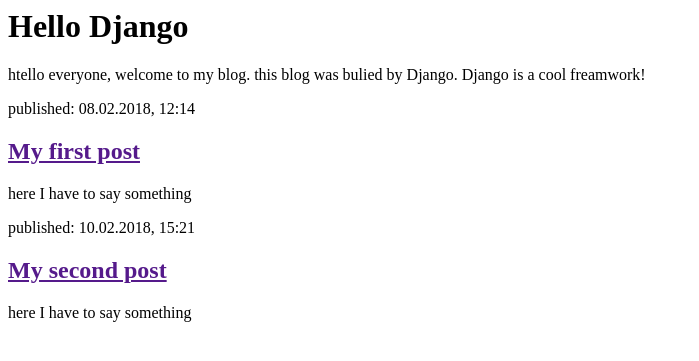
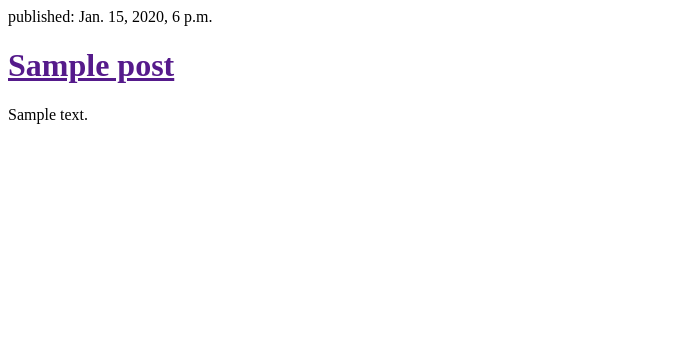
Before and after one commit to shanyhung/my-first-blog, a Django app: template blog/templates/blog/post_list.html in a window 1280 px wide. Shown: the top 361 px of the page, without its empty margins (0-699 px from the left). Run offline with Django 3.2, Linux system fonts and the light colour scheme; the template is opened without the code that fills it: values that come from a table or form of the project are taken from there, others are empty; tables that the repository leaves empty hold one stand-in row (values such as "Sample post").

Commit message:
modified templates to display posts from database.

```diff
--- a/blog/templates/blog/post_list.html
+++ b/blog/templates/blog/post_list.html
@@ -4,20 +4,13 @@
     </head>
     <body>
         <div>
-            <h1>Hello Django</h1>
-            <p>htello everyone, welcome to my blog. this blog was bulied by Django. Django is a cool freamwork!</p>
-        </div>
-
-        <div>
-            <p>published: 08.02.2018, 12:14</p>
-            <h2><a href=''>My first post</a></h2>
-            <p>here I have to say something</p>
-        </div>
-
-        <div>
-            <p>published: 10.02.2018, 15:21</p>
-            <h2><a href=''>My second post</a></h2>
-            <p>here I have to say something</p>
+            {% for post in posts %}
+                <div>
+                    <p>published: {{ post.published_date }}</p>
+                    <h1><a href=''>{{ post.title }}</a></h1>
+                    <p>{{ post.text|linebreaksbr}}</p>
+                </div>
+            {% endfor %}
         </div>
     </body>
 </html>
--- a/blog/views.py
+++ b/blog/views.py
@@ -1,5 +1,8 @@
 from django.shortcuts import render
 
 # Create your views here.
+from django.utils import timezone
+from .models import Post
 def post_list(request):
-    return render(request, 'blog/post_list.html', {})
+    posts = Post.objects.filter(published_date__lte=timezone.now()).order_by('published_date')
+    return render(request, 'blog/post_list.html', {'posts': posts})
```
